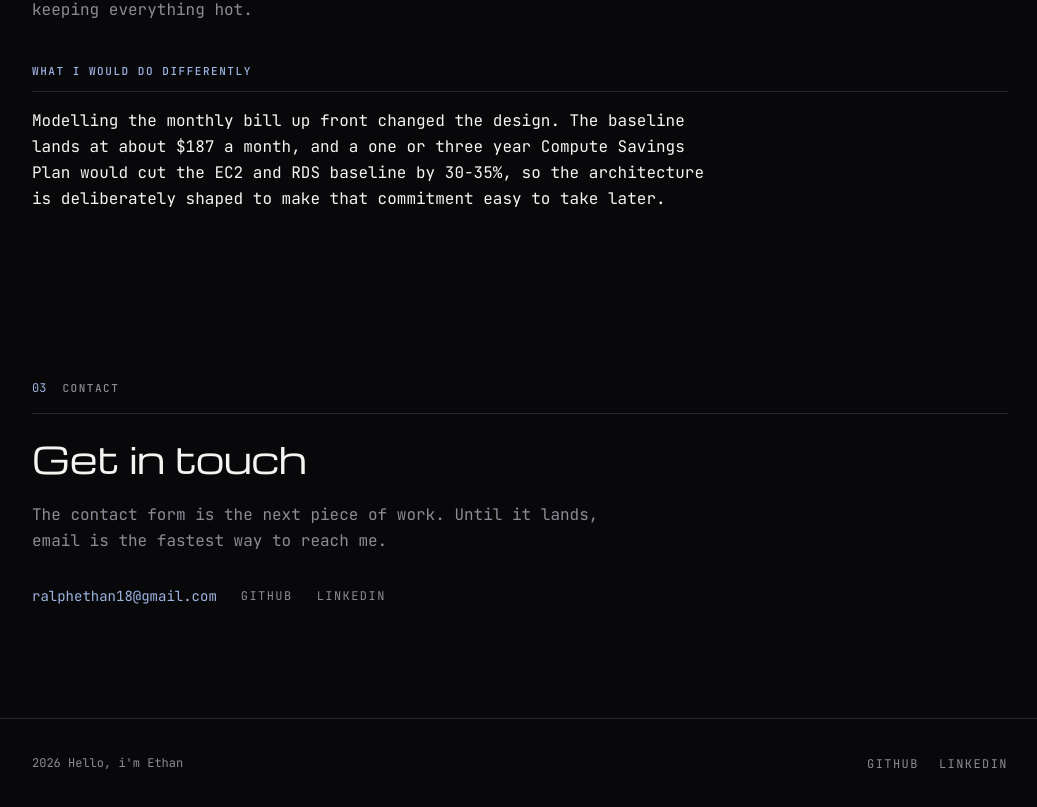
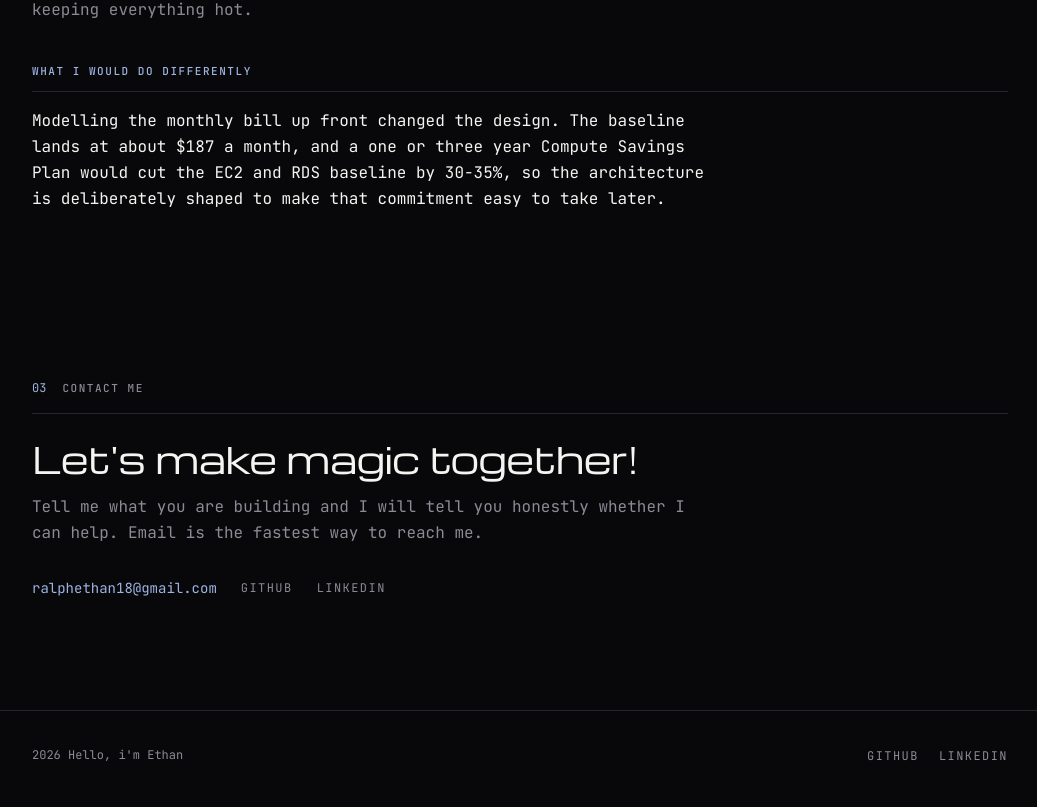
Before and after one commit to ralphfdg/Ralph-Portfolio, a Next.js app: page /projects/modern-homes in a window 1280 px wide. Shown: the part 2440-3247 px from the top of the page, without its empty margins (120-1157 px from the left). Built offline with nearby package versions, Linux system fonts and the light colour scheme.

Commit message:
feat: warm the section copy and settle on Work

```diff
--- a/src/components/contact.tsx
+++ b/src/components/contact.tsx
@@ -9,12 +9,13 @@ import { site } from "@/lib/content/site";
  */
 export function Contact() {
   return (
-    <Section id="contact" index="03" eyebrow="Contact" title="Get in touch">
-      <p className="mt-6 max-w-xl leading-relaxed text-muted">
-        The contact form is the next piece of work. Until it lands, email is the
-        fastest way to reach me.
-      </p>
-
+    <Section
+      id="contact"
+      index="03"
+      eyebrow="Contact me"
+      title="Let's make magic together!"
+      lede="Tell me what you are building and I will tell you honestly whether I can help. Email is the fastest way to reach me."
+    >
       <div className="mt-8 flex flex-wrap items-center gap-x-6 gap-y-3">
         <a
           href={`mailto:${site.email}`}
--- a/src/components/projects.tsx
+++ b/src/components/projects.tsx
@@ -6,12 +6,18 @@ export function Projects() {
   const featured = getFeaturedProjects();
 
   return (
-    <Section id="work" index="01" eyebrow="Selected work" title="Projects">
+    <Section
+      id="work"
+      index="01"
+      eyebrow="Selected work"
+      title="My work"
+      lede="Three builds, each one started because something about it annoyed me. Open any of them for the decisions behind the code, including the ones I would make differently."
+    >
       {featured.length === 0 ? (
         <div className="mt-10 border border-dashed border-line p-10">
           <p className="max-w-md text-sm leading-relaxed text-muted">
-            Case studies are being written. In the meantime, the stack below and the
-            contact form are the fastest way to see how I work.
+            Case studies are being written. In the meantime, the skills below and
+            the contact details are the fastest way to see how I work.
           </p>
           <a
             href="#contact"
@@ -28,6 +34,7 @@ export function Projects() {
               project={project}
               index={String(index + 1).padStart(2, "0")}
               priority={index === 0}
+              variant={index === 0 ? "feature" : "standard"}
             />
           ))}
         </div>
--- a/src/components/section.tsx
+++ b/src/components/section.tsx
@@ -3,6 +3,7 @@ export function Section({
   index,
   eyebrow,
   title,
+  lede,
   children,
 }: {
   id: string;
@@ -10,6 +11,8 @@ export function Section({
   index: string;
   eyebrow: string;
   title: string;
+  /** Optional supporting line, rendered under the title. */
+  lede?: string;
   children: React.ReactNode;
 }) {
   return (
@@ -31,6 +34,10 @@ export function Section({
           {title}
         </h2>
 
+        {lede ? (
+          <p className="mt-4 max-w-2xl leading-relaxed text-muted">{lede}</p>
+        ) : null}
+
         {children}
       </div>
     </section>
--- a/src/components/skills.tsx
+++ b/src/components/skills.tsx
@@ -1,10 +1,38 @@
+import type { InfiniteSpiralItem } from "./infinite-spiral";
 import { Section } from "./section";
+import { SkillSpiral } from "./skill-spiral";
+import { getSkillMark } from "@/lib/content/skill-marks";
 import { site } from "@/lib/content/site";
+
+/**
+ * One card per authored skill. Built here, on the server, so the client bundle
+ * never has to carry the site config just to render a spiral.
+ */
+const spiralItems: InfiniteSpiralItem[] = site.skills
+  .flatMap((group) => group.items)
+  .map((name) => {
+    const mark = getSkillMark(name);
+    return mark.kind === "logo"
+      ? { id: name, src: mark.src, alt: name }
+      : { id: name, src: "", alt: name, text: mark.label };
+  });
 
 export function Skills() {
   return (
-    <Section id="skills" index="02" eyebrow="Technical skills" title="Stack">
-      <div className="mt-12 grid gap-x-10 gap-y-10 sm:grid-cols-2 lg:grid-cols-3">
+    <Section
+      id="skills"
+      index="02"
+      eyebrow="Technical skills"
+      title="My skills"
+      lede="The tools I actually reach for, rather than an exhaustive list of everything I have opened once. The helix is this same list, turned."
+    >
+      {/* Equal columns: the list is the readable, selectable, no-JavaScript
+          half and the spiral is the decorative one, so neither is asked to do
+          the other's job. Below `md` they stack, list first. The row is left at
+          the default `items-stretch` so the spiral frame can match the height of
+          the list beside it rather than carrying a height of its own. */}
+      <div className="mt-12 grid gap-10 md:grid-cols-2 md:gap-12">
+        <div className="flex flex-col gap-8">
           {site.skills.map((group) => (
             <div key={group.id}>
               <h3 className="type-eyebrow border-b border-line pb-3 text-muted">
@@ -23,6 +51,9 @@ export function Skills() {
             </div>
           ))}
         </div>
+
+        <SkillSpiral items={spiralItems} />
+      </div>
     </Section>
   );
 }
```
Lines whose indentation alone changed are shown as unchanged.
